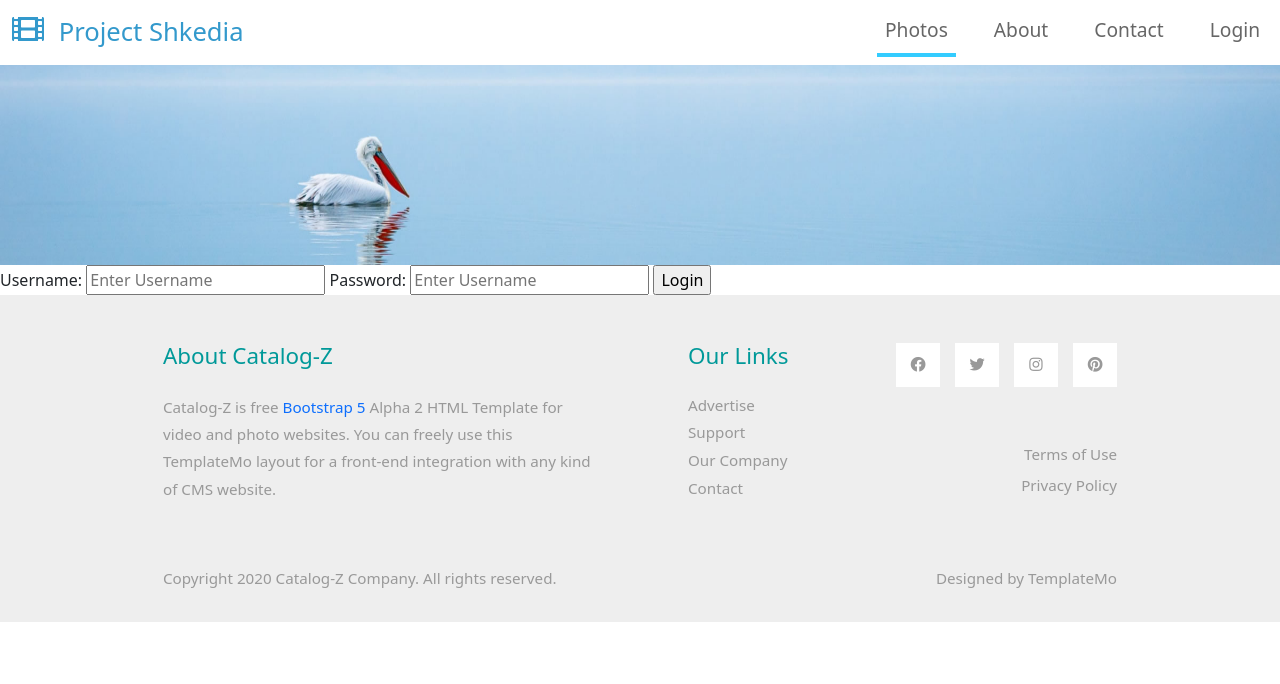
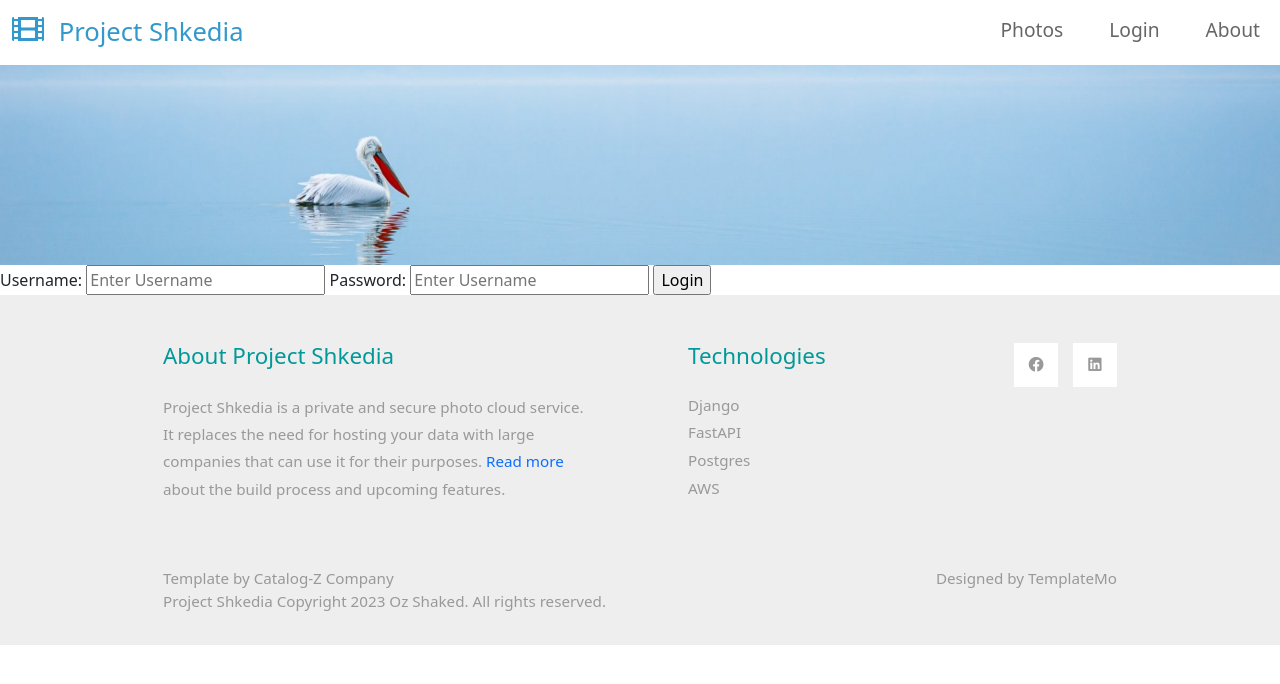
Before and after one commit to ozRnDs/shkedia-photo-gallary-backend, a Django app: page /login/ in a window 1280 px wide. Shown: the top 684 px of the page. Run offline with Django 4.2, Linux system fonts and the light colour scheme; parts of the project's set-up code (start-up, migrations or seed data) failed here and were passed over; some libraries are stand-ins or nearby versions.

Commit message:
refactor(templates/footer,navbar): Personalize the statis imformation in the footer and navbar

```diff
--- a/src/templates/footer.html
+++ b/src/templates/footer.html
@@ -2,32 +2,31 @@
     <div class="container-fluid tm-container-small">
         <div class="row">
             <div class="col-lg-6 col-md-12 col-12 px-5 mb-5">
-                <h3 class="tm-text-primary mb-4 tm-footer-title">About Catalog-Z</h3>
-                <p>Catalog-Z is free <a rel="sponsored" href="https://v5.getbootstrap.com/">Bootstrap 5</a> Alpha 2 HTML Template for video and photo websites. You can freely use this TemplateMo layout for a front-end integration with any kind of CMS website.</p>
+                <h3 class="tm-text-primary mb-4 tm-footer-title">About Project Shkedia</h3>
+                <p>Project Shkedia is a private and secure photo cloud service. It replaces the need for hosting your data with large companies that can use it for their purposes. <a href={% url 'about'%}>Read more</a> about the build process and upcoming features.</p>
             </div>
             <div class="col-lg-3 col-md-6 col-sm-6 col-12 px-5 mb-5">
-                <h3 class="tm-text-primary mb-4 tm-footer-title">Our Links</h3>
+                <h3 class="tm-text-primary mb-4 tm-footer-title">Technologies</h3>
                 <ul class="tm-footer-links pl-0">
-                    <li><a href="#">Advertise</a></li>
-                    <li><a href="#">Support</a></li>
-                    <li><a href="#">Our Company</a></li>
-                    <li><a href="#">Contact</a></li>
+                    <li>Django</li>
+                    <li>FastAPI</li>
+                    <li>Postgres</li>
+                    <li>AWS</li>
                 </ul>
             </div>
             <div class="col-lg-3 col-md-6 col-sm-6 col-12 px-5 mb-5">
                 <ul class="tm-social-links d-flex justify-content-end pl-0 mb-5">
-                    <li class="mb-2"><a href="https://facebook.com"><i class="fab fa-facebook"></i></a></li>
-                    <li class="mb-2"><a href="https://twitter.com"><i class="fab fa-twitter"></i></a></li>
-                    <li class="mb-2"><a href="https://instagram.com"><i class="fab fa-instagram"></i></a></li>
-                    <li class="mb-2"><a href="https://pinterest.com"><i class="fab fa-pinterest"></i></a></li>
+                    <li class="mb-2"><a href="https://www.facebook.com/oz.rnds/"><i class="fab fa-facebook"></i></a></li>
+                    <li class="mb-2"><a href="https://www.linkedin.com/in/oz-shaked/"><i class="fab fa-linkedin"></i></a></li>
                 </ul>
-                <a href="#" class="tm-text-gray text-right d-block mb-2">Terms of Use</a>
-                <a href="#" class="tm-text-gray text-right d-block">Privacy Policy</a>
+                <!-- <a href="#" class="tm-text-gray text-right d-block mb-2">Terms of Use</a> -->
+                <!-- <a href="#" class="tm-text-gray text-right d-block">Privacy Policy</a> -->
             </div>
         </div>
         <div class="row">
             <div class="col-lg-8 col-md-7 col-12 px-5 mb-3">
-                Copyright 2020 Catalog-Z Company. All rights reserved.
+                Template by Catalog-Z Company<br>
+                Project Shkedia Copyright 2023 Oz Shaked. All rights reserved.
             </div>
             <div class="col-lg-4 col-md-5 col-12 px-5 text-right">
                 Designed by <a href="https://templatemo.com" class="tm-text-gray" rel="sponsored" target="_parent">TemplateMo</a>
--- a/src/templates/navbar.html
+++ b/src/templates/navbar.html
@@ -9,17 +9,24 @@
         </button>
         <div class="collapse navbar-collapse" id="navbarSupportedContent">
         <ul class="navbar-nav ml-auto mb-2 mb-lg-0">
+            <!-- <li class="nav-item">
+                <a class="nav-link nav-link-1 active" aria-current="page" href="/">Photos</a>
+            </li> -->
             <li class="nav-item">
-                <a class="nav-link nav-link-1 active" aria-current="page" href="/">Photos</a>
+                <a class="nav-link nav-link-1" aria-current="page" href="/">Photos</a>
+            </li>
+            <!-- <li class="nav-item">
+                <a class="nav-link nav-link-4" href="contact.html">Contact</a>
+            </li> -->
+            <li class="nav-item">
+                {% if request.user.id %}
+                    <a class="nav-link nav-link-2" href="{% url 'logout' %}">Logout</a>
+                {% else %}
+                    <a class="nav-link nav-link-2" href="{% url 'login' %}">Login</a>
+                {% endif %}
             </li>
             <li class="nav-item">
-                <a class="nav-link nav-link-3" href="about.html">About</a>
-            </li>
-            <li class="nav-item">
-                <a class="nav-link nav-link-4" href="contact.html">Contact</a>
-            </li>
-            <li class="nav-item">
-                <a class="nav-link nav-link-2" href="{% url 'login' %}">Login</a>
+                <a class="nav-link nav-link-3" href="{% url 'about' %}">About</a>
             </li>
         </ul>
         </div>
```
